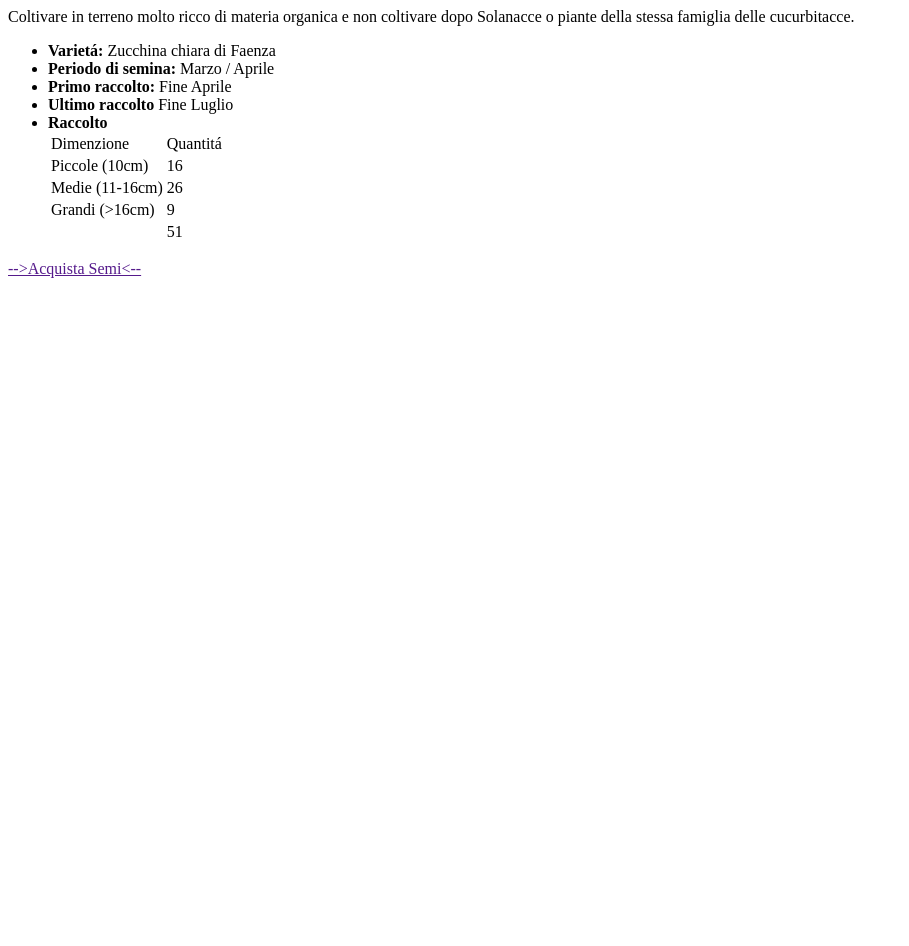
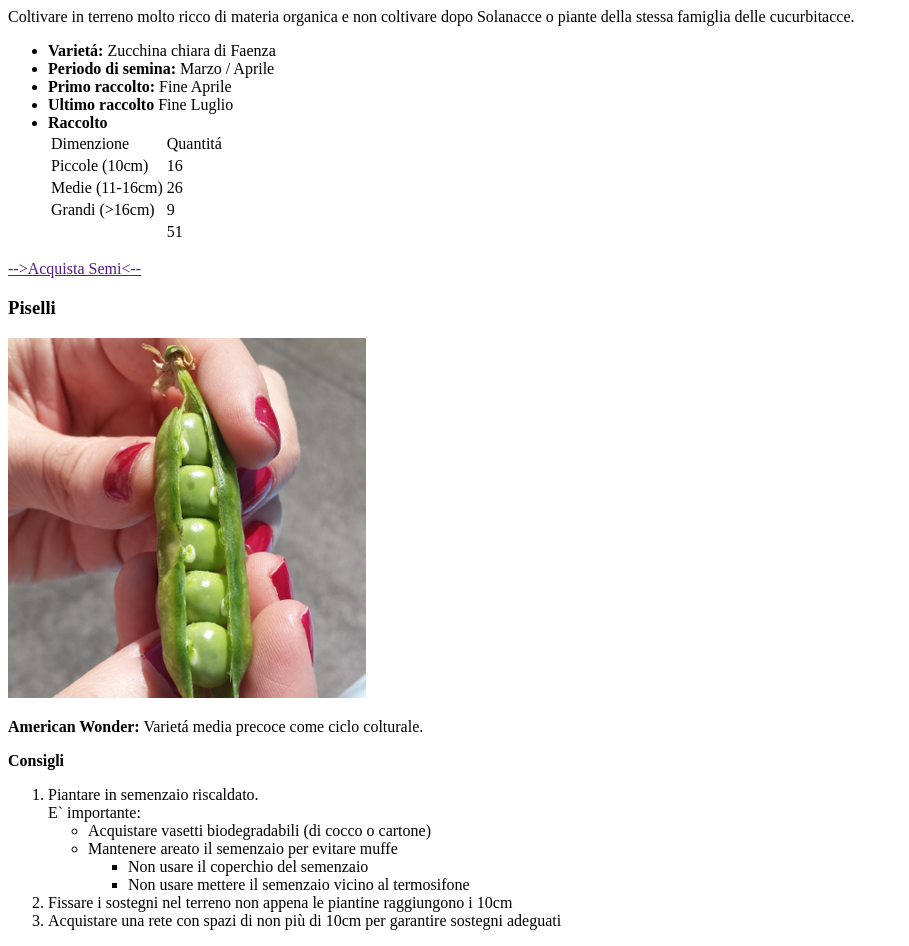
Before and after one commit to SimoneCriscuolo233/htmlcss-hello, a plain HTML site: page index.html in a window 1280 px wide. Shown: the part 500-1446 px from the top of the page, without its empty margins (0-909 px from the left). Before the commit the page ends 800 px from the top, so only its background shows below. Drawn offline with Linux system fonts and the light colour scheme.

Commit message:
[end] second section

```diff
--- a/index.html
+++ b/index.html
@@ -61,6 +61,36 @@
       <a href="" target="_blank"> -->Acquista Semi<-- </a>
     </section><!--/Zucchine-->
 
+    <section><!--Piselli-->
+      <div>
+        <h3>Piselli</h3>
+        <img src="img/veg2.png" alt="Piselli">
+      </div>
+      <div>
+        <p><strong>American Wonder:</strong> Variet&aacute; media precoce come ciclo colturale.</p>
+      </div>
+      <div>
+        <strong>Consigli</strong>
+        <ol>
+          <li>Piantare in semenzaio riscaldato.<br>
+            E` importante:
+            <ul>
+              <li>Acquistare vasetti biodegradabili (di cocco o cartone)</li>
+              <li>Mantenere areato il semenzaio per evitare muffe
+                <ul>
+                  <li>Non usare il coperchio del semenzaio</li>
+                  <li>Non usare mettere il semenzaio vicino al termosifone</li>
+                </ul>
+              </li>
+            </ul>
+          </li>
+
+          <li>Fissare i sostegni nel terreno non appena le piantine raggiungono i 10cm</li>
+          <li>Acquistare una rete con spazi di non pi&ugrave; di 10cm per garantire sostegni adeguati</li>
+        </ol>
+      </div>
+    </section><!--/Piselli-->
+
 
 
 
```
